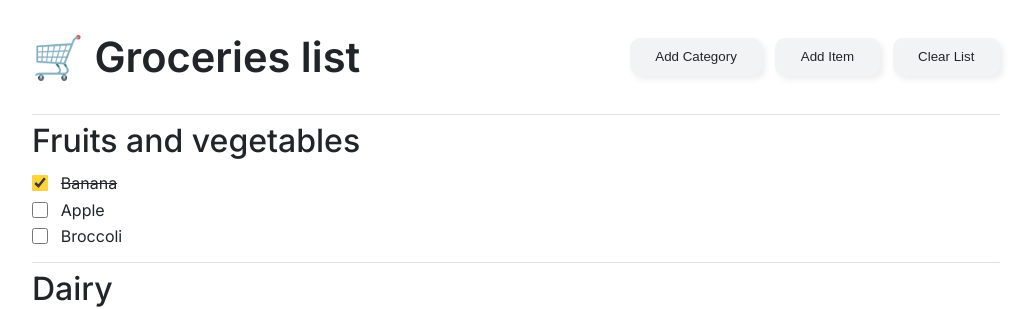
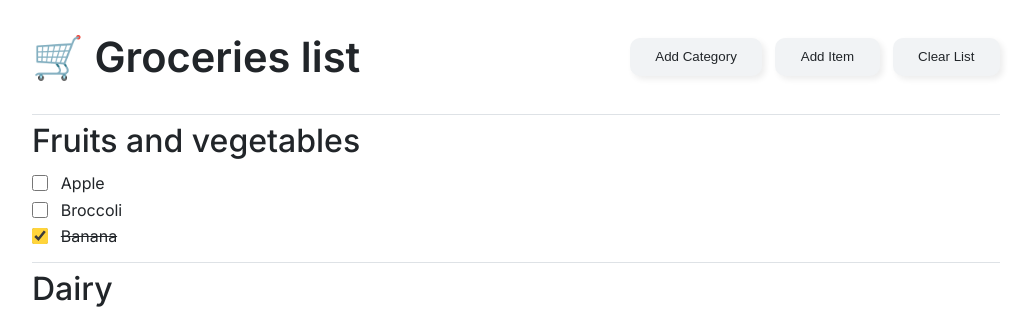
Before and after one commit to verasls/groceries-list, a React (Create React App) app in the folder grocerie-list/: page / in a window 1280 px wide. Shown: the top 309 px of the page, without its empty margins (124-1157 px from the left). Built offline with nearby package versions, Linux system fonts and the light colour scheme; the HTML template or start-up script is replaced by a standard one.

Commit message:
Sort items by checked status

```diff
--- a/grocerie-list/src/components/GrocerieList.js
+++ b/grocerie-list/src/components/GrocerieList.js
@@ -9,19 +9,28 @@ export default function GrocerieList({
   onToggleItem,
   onDeleteItem,
 }) {
+  function sortList(list) {
+    return {
+      ...list,
+      items: list.items.slice().sort((a, b) => a.checked - b.checked),
+    };
+  }
+
+  const sortedList = sortList(list);
+
   return (
     <div className="list-container">
       <div className="list-header">
-        <h2>{list.category}</h2>
+        <h2>{sortedList.category}</h2>
         <ButtonRound
           size={"1.5rem"}
-          onClick={() => onDeleteCategory(list.category)}
+          onClick={() => onDeleteCategory(sortedList.category)}
         >
           <IonIcon className="icon" icon={closeOutline} />
         </ButtonRound>
       </div>
       <ul className="grocerie-list">
-        {list.items.map((item) => (
+        {sortedList.items.map((item) => (
           <GrocerieItem
             item={item}
             key={item.name}
```
